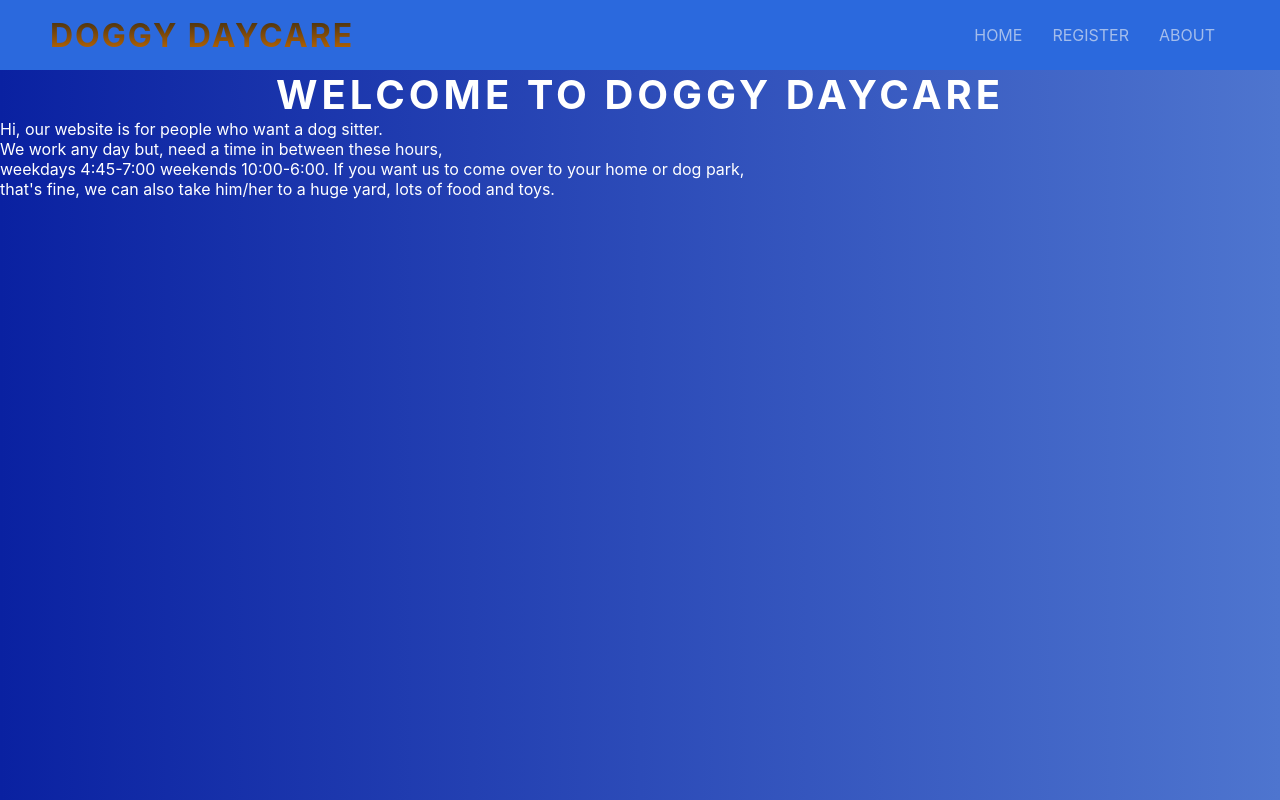
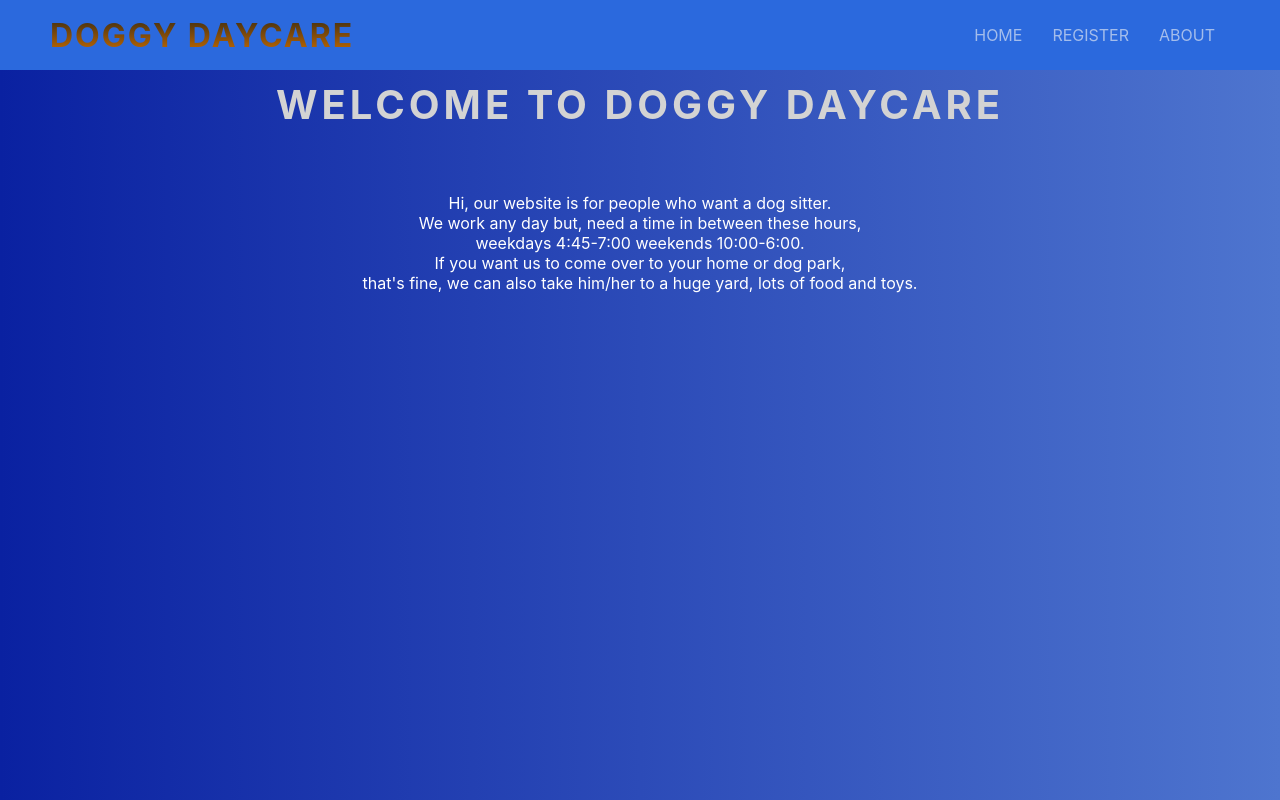
Before and after one commit to ElmirAbasov/DoggyDaycareSuper, a React (Create React App) app in the folder navbar-menu-react-master/: page / in a window 1280 px wide. Built offline with nearby package versions, Linux system fonts and the light colour scheme.

Commit message:
Ok now its the last commit.

```diff
--- a/navbar-menu-react-master/src/components/section/Home.js
+++ b/navbar-menu-react-master/src/components/section/Home.js
@@ -4,11 +4,13 @@ import React, { Component } from 'react'
 export class Home extends Component {
     render() {
         return (
+
             <div className='container_home'>
-            <h2 className='welcome'>Welcome to Doggy Daycare</h2>
-            <p> Hi, our website is for people who want a dog sitter.<br></br>
-                We work any day but, need a time in between these hours,
-                <br></br>  weekdays 4:45-7:00 weekends 10:00-6:00. If you want us to come over to your home or dog park,
+
+            <h2>Welcome to Doggy Daycare</h2>
+            <p> Hi, our website is for people who want a dog sitter.
+                <br></br>  We work any day but, need a time in between these hours,
+                <br></br>  weekdays 4:45-7:00 weekends 10:00-6:00.<br></br> If you want us to come over to your home or dog park,
                 <br></br>  that's fine, we can also take him/her to a huge yard, lots of food and toys.</p>
        </div>
 
--- a/navbar-menu-react-master/src/index.css
+++ b/navbar-menu-react-master/src/index.css
@@ -55,15 +55,20 @@ header .logo{
 
 
 }
-.welcomepic {
-  margin-top: 20px;
-  width: 40%;
 
-}
-.welcome {
+.container_home h2 {
+  color: lightgray;
   text-align: center;
-  color: #fff;
-}
+  margin-top: 10px
+
+ }
+
+ .container_home p {
+text-align: center;
+margin-top: 5%;
+
+ }
+
 
 header ul{
   list-style: none;
```
